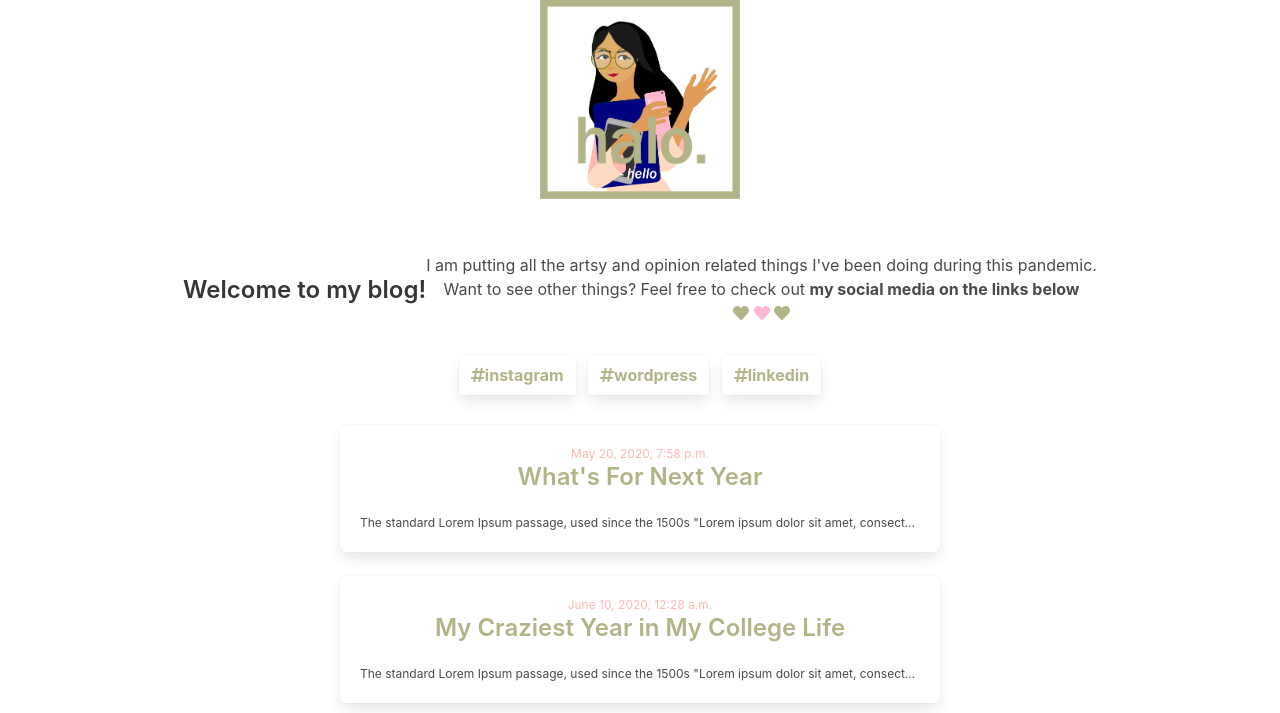
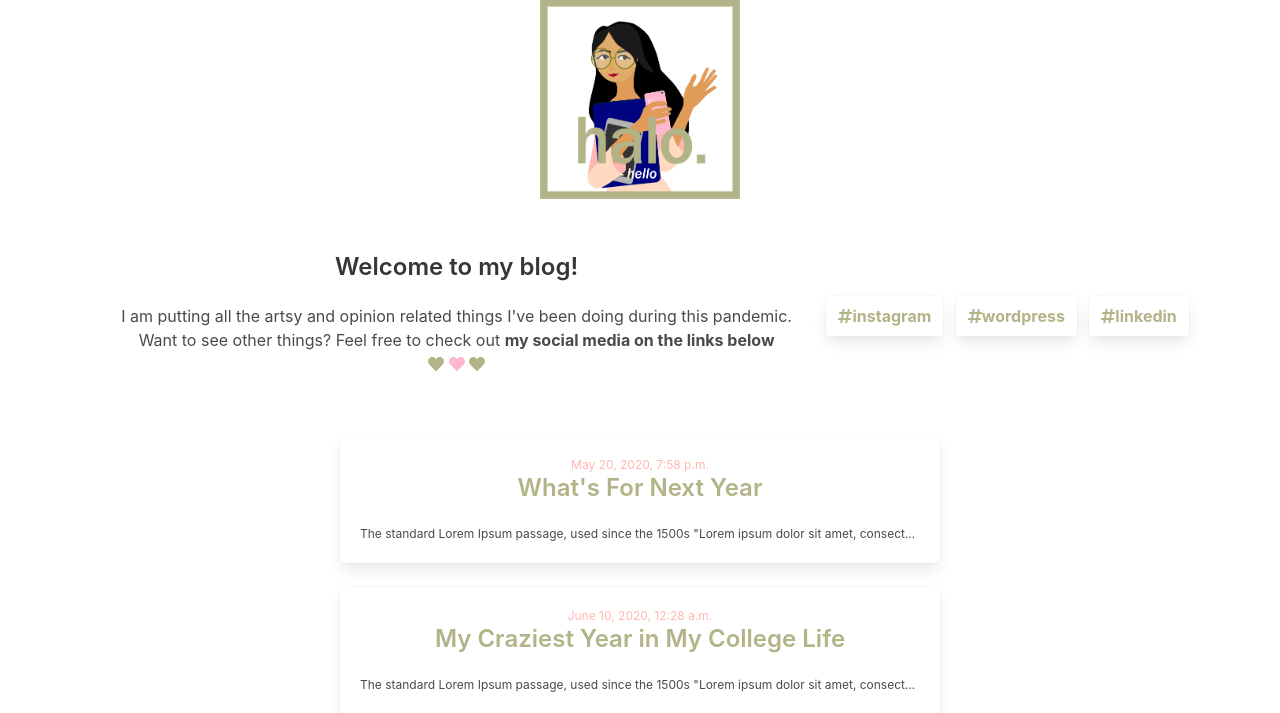
Before and after one commit to amlndr/myWebsite, a Django app: page / in a window 1280 px wide. Shown: the part 133-846 px from the top of the page. Run offline with Django 3.2, Linux system fonts and the light colour scheme; data comes from the database, SQL or seed files in the repository; some libraries are stand-ins or nearby versions.

Commit message:
try again fix

```diff
--- a/blog/templates/blog/post_list.html
+++ b/blog/templates/blog/post_list.html
@@ -14,15 +14,17 @@
     <div class="desc">
         <div class="level">
             <div class="level-item has-text-centered">
-        <h4 class="title is-4">Welcome to my blog!</h4>
+        <h4 class="title is-4">Welcome to my blog!</h4></div></div>
+        <div class="level">
+            <div class="level-item has-text-centered">
         <p>I am putting all the artsy and opinion related things I've been doing
             during this pandemic. <br> Want to see other things?
             Feel free to check out <b>my social media on the links below</b>
             <br><i class="fas fa-heart" style="color:#b3b388;"></i>
             <i class="fas fa-heart" style="color:#ffb7ce;"></i>
             <i class="fas fa-heart" style="color:#b3b388;"></i>
-        </p>
-    </div></div></div>
+        </p></div></div>
+    </div>
 
     <div class="tags are-medium " style="display:inline-block; text-align:center">
         <span class="tag is-white box">
```
